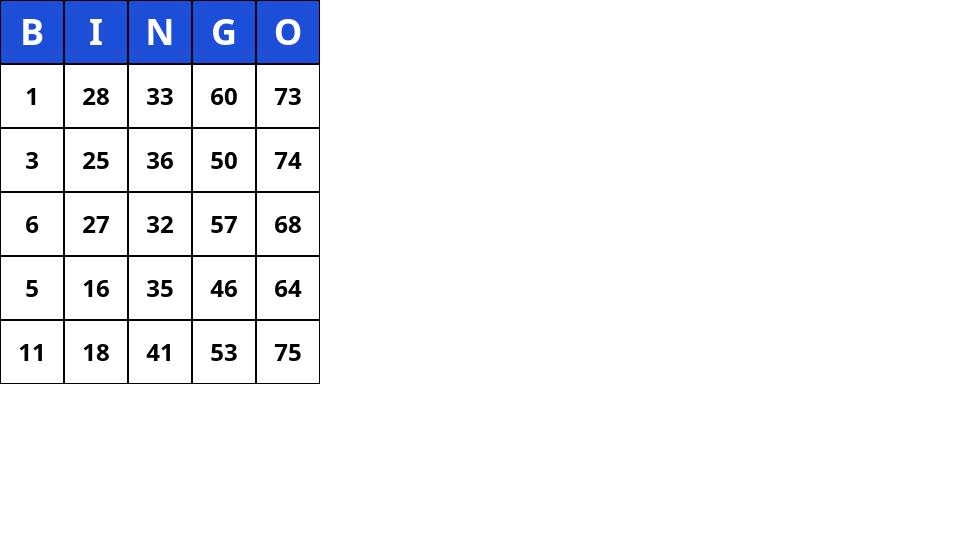
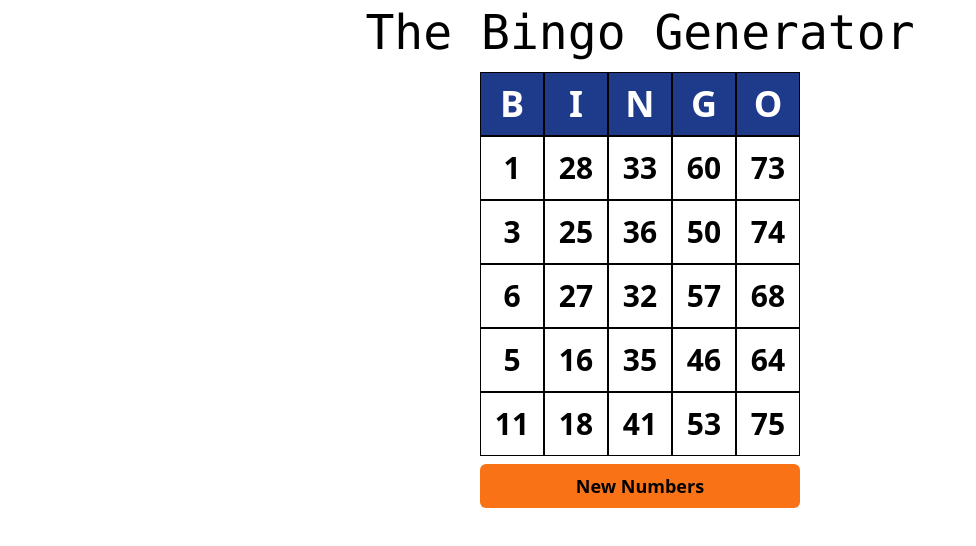
Before and after one commit to berndhobbie/bingoSvelte, a Svelte app: page / in a window 1280 px wide. Shown: the top 546 px of the page, without its empty margins (0-976 px from the left). Built offline with nearby package versions, Linux system fonts and the light colour scheme.

Commit message:
add some features

```diff
--- a/index.html
+++ b/index.html
@@ -4,7 +4,7 @@
     <meta charset="UTF-8" />
     <link rel="icon" href="/favicon.ico" />
     <meta name="viewport" content="width=device-width, initial-scale=1.0" />
-    <title>Svelte + TS + Vite App</title>
+    <title>Bingo Simulator</title>
   </head>
   <body>
     <div id="app"></div>
--- a/src/App.svelte
+++ b/src/App.svelte
@@ -1,38 +1,30 @@
 <script lang="ts">
   import "./app.css";
+  import Header from "./components/Header.svelte";
+  import NumberGrid from "./components/NumberGrid.svelte";
   import { BingoCard } from "./lib/bingoCard";
+  import { onMount } from "svelte";
+  let bingoCard: BingoCard;
 
-  const bingoCard = new BingoCard();
-  bingoCard.generate();
-  console.log(bingoCard);
+  onMount(() => {
+    genNewCard();
+  });
+
+  const genNewCard = () => {
+    const newBingoCard = new BingoCard();
+    newBingoCard.generate();
+    bingoCard = newBingoCard;
+  };
 </script>
 
-<!-- header -->
-<div class="grid grid-cols-5 grid-rows-1 w-80">
-  {#each bingoCard.card as letter}
-    {#each letter.name as header}
-      <div
-        class="flex justify-center items-center border border-black p-2 bg-blue-700 text-white text-4xl font-extrabold h-16 w-16"
-      >
-        {#if header}
-          {header}
-        {/if}
-      </div>
-    {/each}
-  {/each}
-</div>
-
-<!-- numbers -->
-<div class="grid grid-cols-5 grid-rows-5 grid-flow-col w-80">
-  {#each bingoCard.card as letter}
-    {#each letter.numbers as cell}
-      <div
-        class="border border-black p-2 font-extrabold flex justify-center items-center h-16 w-16 text-2xl"
-      >
-        {#if cell}
-          {cell}
-        {/if}
-      </div>
-    {/each}
-  {/each}
-</div>
+{#if bingoCard}
+  <div class="flex flex-col p-2 items-center">
+    <h1 class="text-5xl mb-4 font-mono">The Bingo Generator</h1>
+    <Header {bingoCard} />
+    <NumberGrid {bingoCard} />
+    <button
+      class="bg-orange-500 hover:bg-orange-400 p-2 rounded-md w-80 text-lg font-bold mt-2"
+      on:click={() => genNewCard()}>New Numbers</button
+    >
+  </div>
+{/if}
--- /dev/null
+++ b/src/components/Header.svelte
@@ -0,0 +1,17 @@
+<script lang="ts">
+  export let bingoCard;
+</script>
+
+<div class="grid grid-cols-5 grid-rows-1 w-80">
+  {#each bingoCard.card as letter}
+    {#each letter.name as header}
+      <div
+        class="flex justify-center items-center border border-black p-2 bg-blue-900 text-white text-4xl font-extrabold h-16 w-16"
+      >
+        {#if header}
+          {header}
+        {/if}
+      </div>
+    {/each}
+  {/each}
+</div>
--- /dev/null
+++ b/src/components/NumberGrid.svelte
@@ -0,0 +1,17 @@
+<script lang="ts">
+  export let bingoCard;
+</script>
+
+<div class="grid grid-cols-5 grid-rows-5 grid-flow-col w-80">
+  {#each bingoCard.card as letter}
+    {#each letter.numbers as cell}
+      <div
+        class="border border-black p-2 font-extrabold flex justify-center items-center h-16 w-16 text-3xl"
+      >
+        {#if cell}
+          {cell}
+        {/if}
+      </div>
+    {/each}
+  {/each}
+</div>
```
Also changed, not shown: 1 other file (tests, documents, lock files or other folders).
